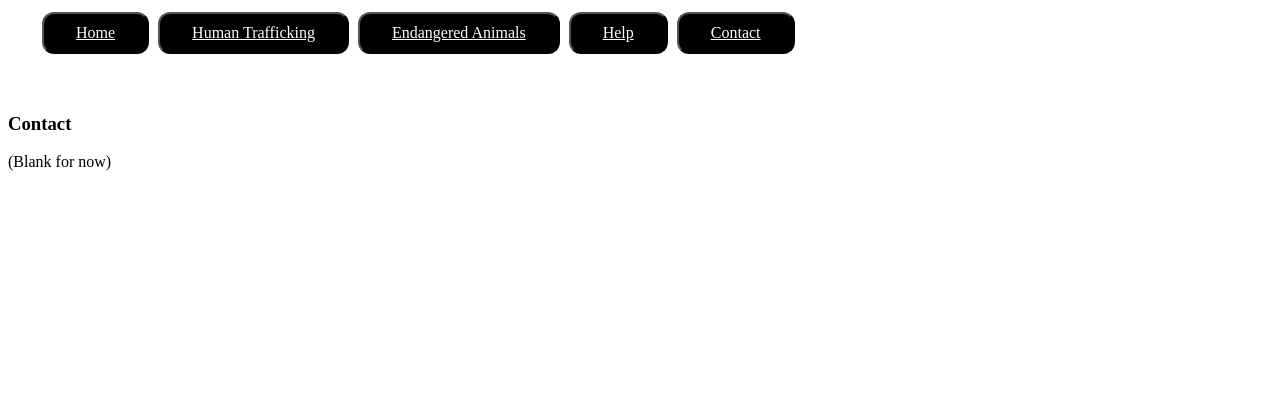
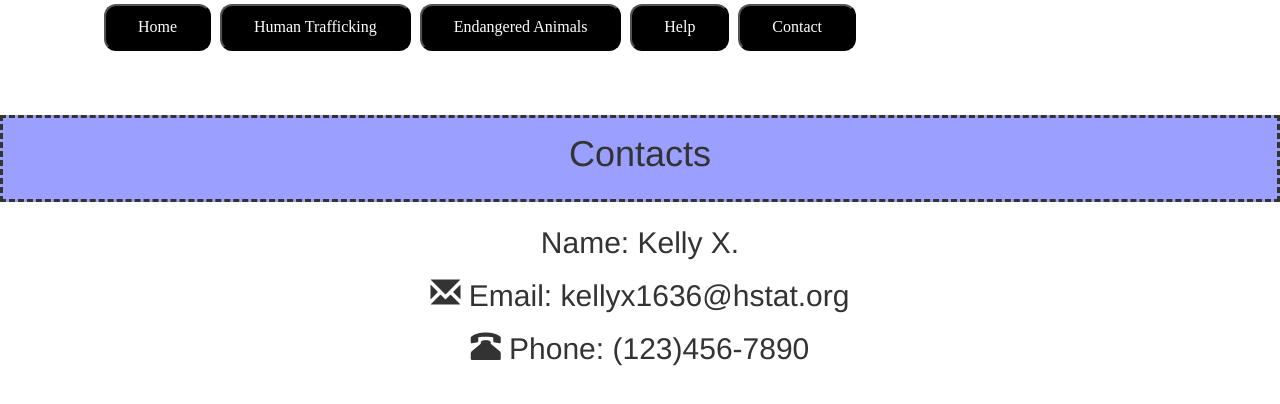
Before and after one commit to kellyx1636/save-one-save-many, a plain HTML site: page contact.html in a window 1280 px wide. Drawn offline with nearby package versions, Linux system fonts and the light colour scheme; a web font is replaced by a local one.

Commit message:
Added contact info and its CSS.

```diff
--- a/contact.html
+++ b/contact.html
@@ -7,9 +7,9 @@
     <meta name="viewport" content="width=device-width, initial-scale=1">
     <meta name="description" content="">
     <meta name="author" content="">
-    <!--<link rel="stylesheet" href="https://maxcdn.bootstrapcdn.com/bootstrap/3.3.7/css/bootstrap.min.css"> <!-- Lines 10, 11, and 12 are from w3schools->-->
-    <!--<script src="https://ajax.googleapis.com/ajax/libs/jquery/3.2.1/jquery.min.js"></script>-->
-    <!--<script src="https://maxcdn.bootstrapcdn.com/bootstrap/3.3.7/js/bootstrap.min.js"></script>-->
+    <link rel="stylesheet" href="https://maxcdn.bootstrapcdn.com/bootstrap/3.3.7/css/bootstrap.min.css"> <!-- Lines 10, 11, and 12 are from w3schools-->
+    <script src="https://ajax.googleapis.com/ajax/libs/jquery/3.2.1/jquery.min.js"></script>
+    <script src="https://maxcdn.bootstrapcdn.com/bootstrap/3.3.7/js/bootstrap.min.js"></script>
 
     <title>Contact</title>
 
@@ -64,8 +64,13 @@
     </nav>
     <br><br>
     <div id="contact">
-        <h3>Contact</h3>
-        <p>(Blank for now)</p>
+        <p>Contacts</p>
+    </div>
+    <br>
+    <div id="contact-info">
+        <p>Name: Kelly X.</p>
+        <p><span class="glyphicon glyphicon-envelope"></span> Email: kellyx1636@hstat.org</p>
+        <p><span class="glyphicon glyphicon-phone-alt"></span> Phone: (123)456-7890</p>
     </div>
 </body>
 
--- a/css/stylesheet.css
+++ b/css/stylesheet.css
@@ -90,13 +90,25 @@ nav {
  background-color: rgb(255);
 }
 
-#welcome #home{
+#welcome #home {
     text-align: center;
     background-color: rgb(155, 159, 255);
     font-size: 36px;
     padding: 100px;
     border: dashed;
+}
 
+#contact {
+    text-align: center;
+    background-color: rgb(155, 159, 255);
+    font-size: 36px;
+    padding: 10px;
+    border: dashed;
+}
+
+#contact-info {
+    text-align: center;
+    font-size: 30px;
 }
 
 .navbar-container .navbar-nav {
```
